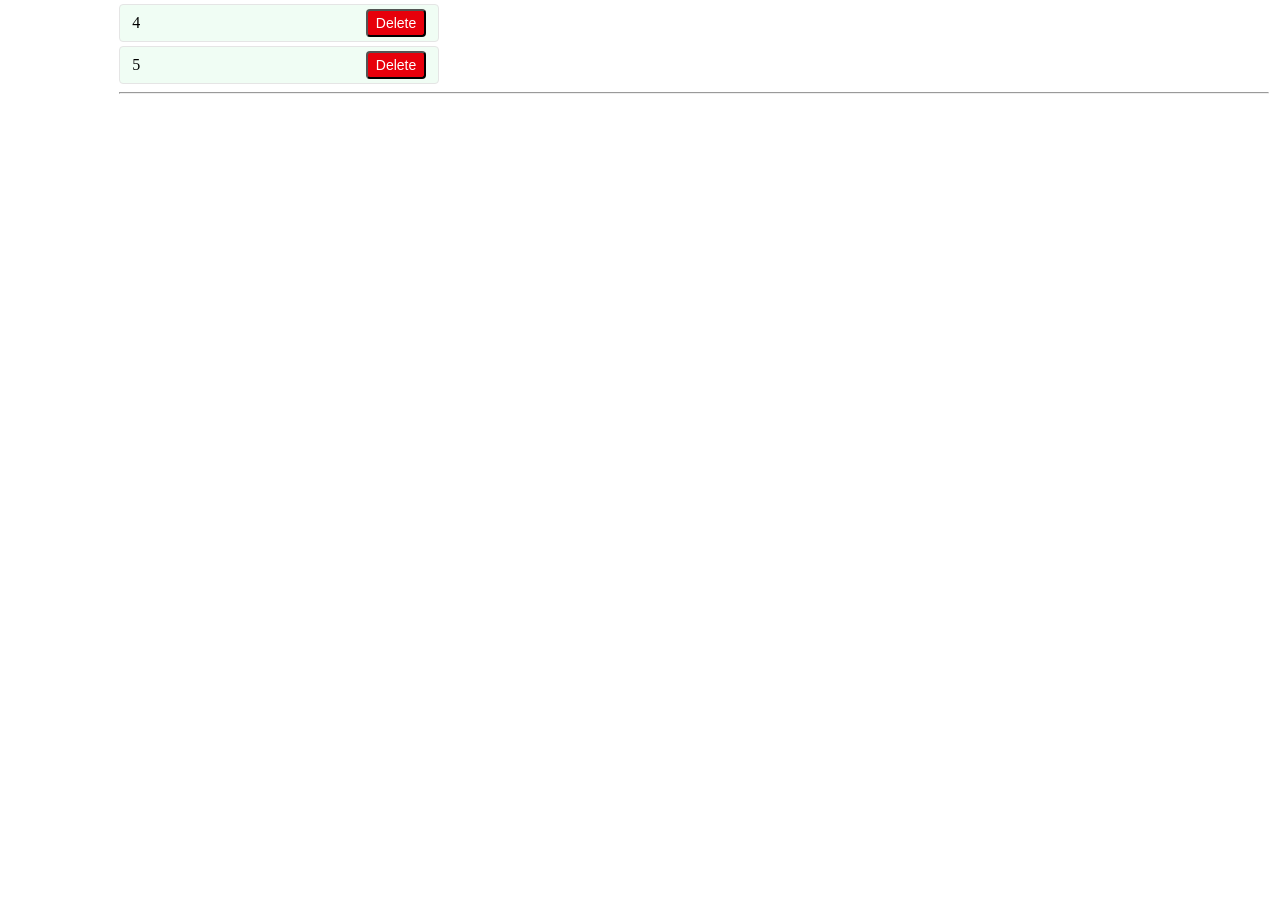
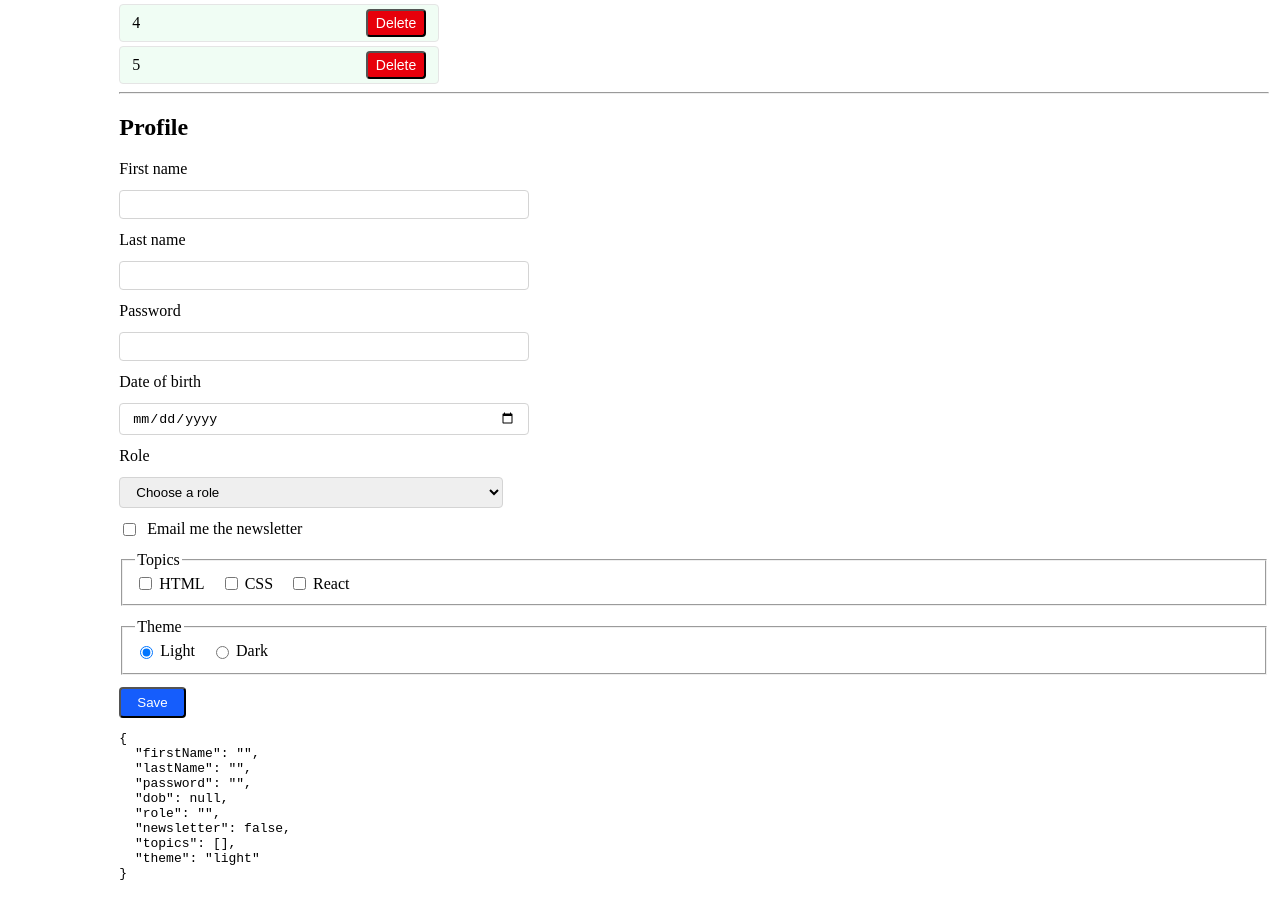
Before and after one commit to sesha-2k3/webdev-client, a Next.js app: page /labs/lab4 in a window 1280 px wide. Shown: the part 1957-2854 px from the top of the page. Before the commit the page ends 2062 px from the top, so only its background shows below. Built offline with nearby package versions, Linux system fonts and the light colour scheme.

Commit message:
lab4: sec 4.2.10

```diff
--- a/app/labs/lab4/page.tsx
+++ b/app/labs/lab4/page.tsx
@@ -10,6 +10,7 @@ import StringStateVariables from "./StringStateVariables";
 import DateStateVariable from "./DateStateVariable";
 import ObjectStateVariable from "./ObjectStateVariable";
 import ArrayStateVariable from "./ArrayStateVariable";
+import ProfileForm from "./profile/ProfileForm";
 
 export default function Lab4() {
   const sayHello = (message: string) => {
@@ -39,6 +40,7 @@ export default function Lab4() {
       <DateStateVariable />
       <ObjectStateVariable />
       <ArrayStateVariable />
+      <ProfileForm />
     </div>
   );
 }
--- /dev/null
+++ b/app/labs/lab4/profile/ProfileAlert.tsx
@@ -0,0 +1,26 @@
+import type { ProfileErrors } from "./profile";
+
+export default function ProfileAlert({
+  id,
+  submitted,
+  errors,
+}: {
+  id: string;
+  submitted: boolean;
+  errors: ProfileErrors;
+}) {
+  if (!submitted) return null;
+  const count = Object.keys(errors).length;
+  if (count === 0) {
+    return (
+      <div id={id} role="status" className="mb-3 rounded bg-green-100 p-2 text-green-800">
+        Profile saved.
+      </div>
+    );
+  }
+  return (
+    <div id={id} role="alert" className="mb-3 rounded bg-red-100 p-2 text-red-800">
+      Please fix {count} {count === 1 ? "field" : "fields"} below.
+    </div>
+  );
+}
--- /dev/null
+++ b/app/labs/lab4/profile/ProfileFields.tsx
@@ -0,0 +1,133 @@
+import {
+  dateToHtml,
+  htmlToDate,
+  TOPICS,
+  type Profile,
+  type ProfileErrors,
+  type Role,
+} from "./profile";
+
+const input = "block w-full max-w-sm rounded border border-neutral-300 px-3 py-1.5";
+const error = "text-sm text-red-600";
+
+export default function ProfileFields({
+  prefix,
+  profile,
+  errors,
+  setProfile,
+}: {
+  prefix: string;
+  profile: Profile;
+  errors: ProfileErrors;
+  setProfile: (profile: Profile) => void;
+}) {
+  const toggleTopic = (topic: string) =>
+    setProfile({
+      ...profile,
+      topics: profile.topics.includes(topic)
+        ? profile.topics.filter((t) => t !== topic)
+        : [...profile.topics, topic],
+    });
+  return (
+    <div className="flex flex-col gap-3">
+      <label htmlFor={`${prefix}-first-name`}>First name</label>
+      <input
+        id={`${prefix}-first-name`}
+        className={input}
+        value={profile.firstName}
+        onChange={(e) => setProfile({ ...profile, firstName: e.target.value })}
+      />
+      {errors.firstName && <p className={error}>{errors.firstName}</p>}
+
+      <label htmlFor={`${prefix}-last-name`}>Last name</label>
+      <input
+        id={`${prefix}-last-name`}
+        className={input}
+        value={profile.lastName}
+        onChange={(e) => setProfile({ ...profile, lastName: e.target.value })}
+      />
+      {errors.lastName && <p className={error}>{errors.lastName}</p>}
+
+      <label htmlFor={`${prefix}-password`}>Password</label>
+      <input
+        id={`${prefix}-password`}
+        type="password"
+        className={input}
+        value={profile.password}
+        onChange={(e) => setProfile({ ...profile, password: e.target.value })}
+      />
+      {errors.password && <p className={error}>{errors.password}</p>}
+
+      <label htmlFor={`${prefix}-dob`}>Date of birth</label>
+      <input
+        id={`${prefix}-dob`}
+        type="date"
+        className={input}
+        value={dateToHtml(profile.dob)}
+        onChange={(e) => setProfile({ ...profile, dob: htmlToDate(e.target.value) })}
+      />
+      {errors.dob && <p className={error}>{errors.dob}</p>}
+
+      <label htmlFor={`${prefix}-role`}>Role</label>
+      <select
+        id={`${prefix}-role`}
+        className={input}
+        value={profile.role}
+        onChange={(e) => setProfile({ ...profile, role: e.target.value as Role })}
+      >
+        <option value="">Choose a role</option>
+        <option value="STUDENT">Student</option>
+        <option value="TA">Teaching assistant</option>
+        <option value="FACULTY">Faculty</option>
+      </select>
+      {errors.role && <p className={error}>{errors.role}</p>}
+
+      <label className="flex items-center gap-2">
+        <input
+          id={`${prefix}-newsletter`}
+          type="checkbox"
+          checked={profile.newsletter}
+          onChange={() => setProfile({ ...profile, newsletter: !profile.newsletter })}
+        />
+        Email me the newsletter
+      </label>
+
+      <fieldset id={`${prefix}-topics`}>
+        <legend>Topics</legend>
+        {TOPICS.map((topic) => (
+          <label key={topic} className="mr-4 inline-flex items-center gap-1">
+            <input
+              type="checkbox"
+              checked={profile.topics.includes(topic)}
+              onChange={() => toggleTopic(topic)}
+            />
+            {topic}
+          </label>
+        ))}
+      </fieldset>
+      {errors.topics && <p className={error}>{errors.topics}</p>}
+
+      <fieldset id={`${prefix}-theme`}>
+        <legend>Theme</legend>
+        <label className="mr-4 inline-flex items-center gap-1">
+          <input
+            type="radio"
+            name={`${prefix}-theme`}
+            checked={profile.theme === "light"}
+            onChange={() => setProfile({ ...profile, theme: "light" })}
+          />
+          Light
+        </label>
+        <label className="inline-flex items-center gap-1">
+          <input
+            type="radio"
+            name={`${prefix}-theme`}
+            checked={profile.theme === "dark"}
+            onChange={() => setProfile({ ...profile, theme: "dark" })}
+          />
+          Dark
+        </label>
+      </fieldset>
+    </div>
+  );
+}
--- /dev/null
+++ b/app/labs/lab4/profile/ProfileForm.tsx
@@ -0,0 +1,28 @@
+"use client";
+
+import { useState, type FormEvent } from "react";
+import { emptyProfile, validateProfile, type Profile, type ProfileErrors } from "./profile";
+import ProfileFields from "./ProfileFields";
+import ProfileAlert from "./ProfileAlert";
+
+export default function ProfileForm() {
+  const [profile, setProfile] = useState<Profile>(emptyProfile);
+  const [errors, setErrors] = useState<ProfileErrors>({});
+  const [submitted, setSubmitted] = useState(false);
+  const save = (e: FormEvent) => {
+    e.preventDefault();
+    setErrors(validateProfile(profile));
+    setSubmitted(true);
+  };
+  return (
+    <form id="wd-profile-form" onSubmit={save} noValidate>
+      <h2>Profile</h2>
+      <ProfileAlert id="wd-profile-alert" submitted={submitted} errors={errors} />
+      <ProfileFields prefix="wd-profile" profile={profile} errors={errors} setProfile={setProfile} />
+      <button id="wd-profile-save" type="submit" className="mt-3 rounded bg-blue-600 px-4 py-1.5 text-white">
+        Save
+      </button>
+      <pre>{JSON.stringify(profile, null, 2)}</pre>
+    </form>
+  );
+}
--- /dev/null
+++ b/app/labs/lab4/profile/profile.ts
@@ -0,0 +1,74 @@
+export type Role = "" | "STUDENT" | "TA" | "FACULTY";
+export type Theme = "light" | "dark";
+
+export type Profile = {
+  firstName: string;
+  lastName: string;
+  password: string;
+  dob: Date | null;
+  role: Role;
+  newsletter: boolean;
+  topics: string[];
+  theme: Theme;
+};
+
+export type ProfileErrors = {
+  firstName?: string;
+  lastName?: string;
+  password?: string;
+  dob?: string;
+  role?: string;
+  newsletter?: string;
+  topics?: string;
+  theme?: string;
+};
+
+export const TOPICS = ["HTML", "CSS", "React"];
+
+export const emptyProfile: Profile = {
+  firstName: "",
+  lastName: "",
+  password: "",
+  dob: null,
+  role: "",
+  newsletter: false,
+  topics: [],
+  theme: "light",
+};
+
+export function dateToHtml(date: Date | null) {
+  if (!date) return "";
+  const year = date.getFullYear();
+  const month = String(date.getMonth() + 1).padStart(2, "0");
+  const day = String(date.getDate()).padStart(2, "0");
+  return `${year}-${month}-${day}`;
+}
+
+export function htmlToDate(text: string) {
+  if (!text) return null;
+  const [year, month, day] = text.split("-").map(Number);
+  return new Date(year, month - 1, day);
+}
+
+export function validateProfile(profile: Profile) {
+  const errors: ProfileErrors = {};
+  if (profile.firstName.trim() === "") {
+    errors.firstName = "First name is required.";
+  }
+  if (profile.lastName.trim() === "") {
+    errors.lastName = "Last name is required.";
+  }
+  if (profile.password.length < 8) {
+    errors.password = "Password needs at least 8 characters.";
+  }
+  if (!profile.dob || profile.dob > new Date()) {
+    errors.dob = "Pick a date of birth in the past.";
+  }
+  if (profile.role === "") {
+    errors.role = "Choose a role.";
+  }
+  if (profile.topics.length === 0) {
+    errors.topics = "Pick at least one topic.";
+  }
+  return errors;
+}
```
